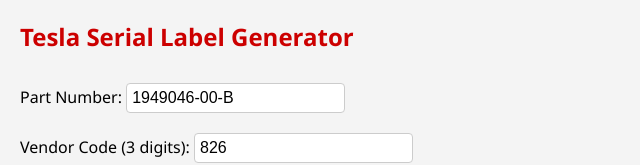
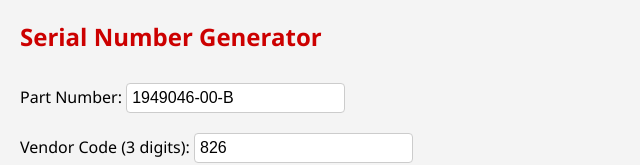
Before and after one commit to dreamproject143/serialnumber, a plain HTML site: page index.html in a window 1280 px wide. Shown: the top 165 px of the page, without its empty margins (0-640 px from the left). Drawn offline with Linux system fonts and the light colour scheme.

Commit message:
Update index.html

```diff
--- a/index.html
+++ b/index.html
@@ -77,7 +77,7 @@
 </head>
 <body>
 
-<h2>Tesla Serial Label Generator</h2>
+<h2>Serial Number Generator</h2>
 <label>Part Number: <input id="partNumber" value="1949046-00-B"></label><br>
 <label>Vendor Code (3 digits): <input id="vendorCode" value="826"></label><br>
 <label>Quantity: <input type="number" id="quantity" value="1"></label><br>
```
